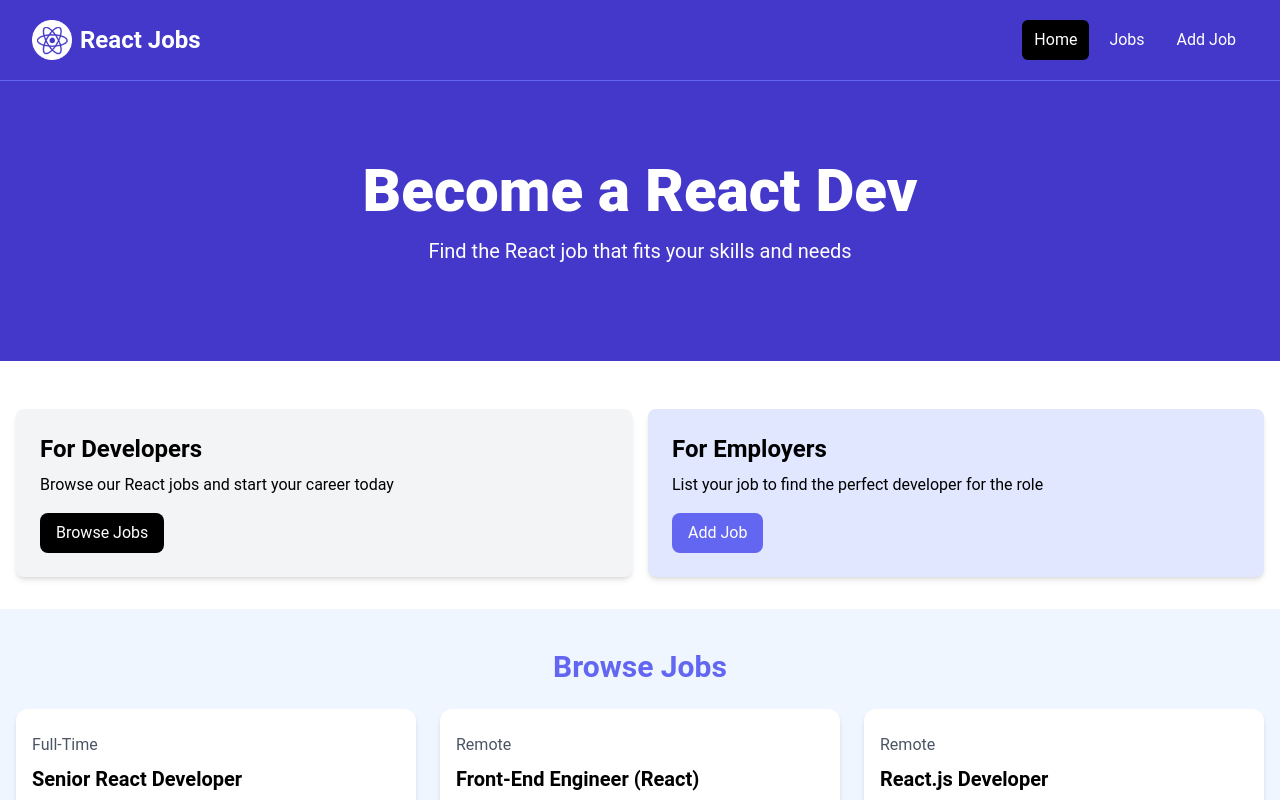
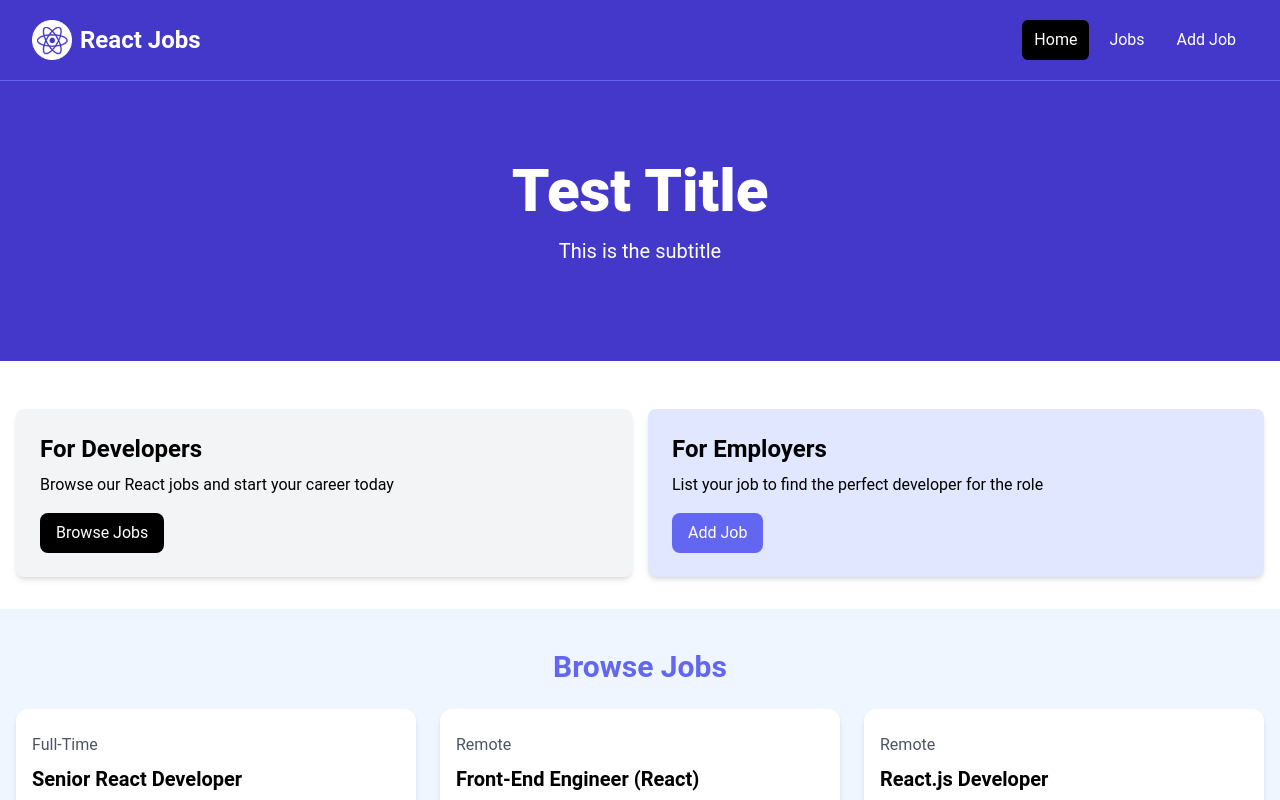
Before and after one commit to thomasmartinez114/react-job-board, a React (Vite) app: page / in a window 1280 px wide. Shown: the top 800 px of the page. Built offline with nearby package versions, Linux system fonts and the light colour scheme.

Commit message:
set up props for the Hero comp.

```diff
--- a/src/App.jsx
+++ b/src/App.jsx
@@ -6,7 +6,7 @@ const App = () => {
   return (
     <>
       <Navbar />
-      <Hero />
+      <Hero title="Test Title" subtitle="This is the subtitle" />
 
       {/* <!-- Developers and Employers --> */}
       <section className="py-4">
--- a/src/components/Hero.jsx
+++ b/src/components/Hero.jsx
@@ -1,16 +1,14 @@
 import React from "react"
 
-const Hero = () => {
+const Hero = ({ title, subtitle }) => {
   return (
     <section className="bg-indigo-700 py-20 mb-4">
       <div className="max-w-7xl mx-auto px-4 sm:px-6 lg:px-8 flex flex-col items-center">
         <div className="text-center">
           <h1 className="text-4xl font-extrabold text-white sm:text-5xl md:text-6xl">
-            Become a React Dev
+            {title}
           </h1>
-          <p className="my-4 text-xl text-white">
-            Find the React job that fits your skills and needs
-          </p>
+          <p className="my-4 text-xl text-white">{subtitle}</p>
         </div>
       </div>
     </section>
```
